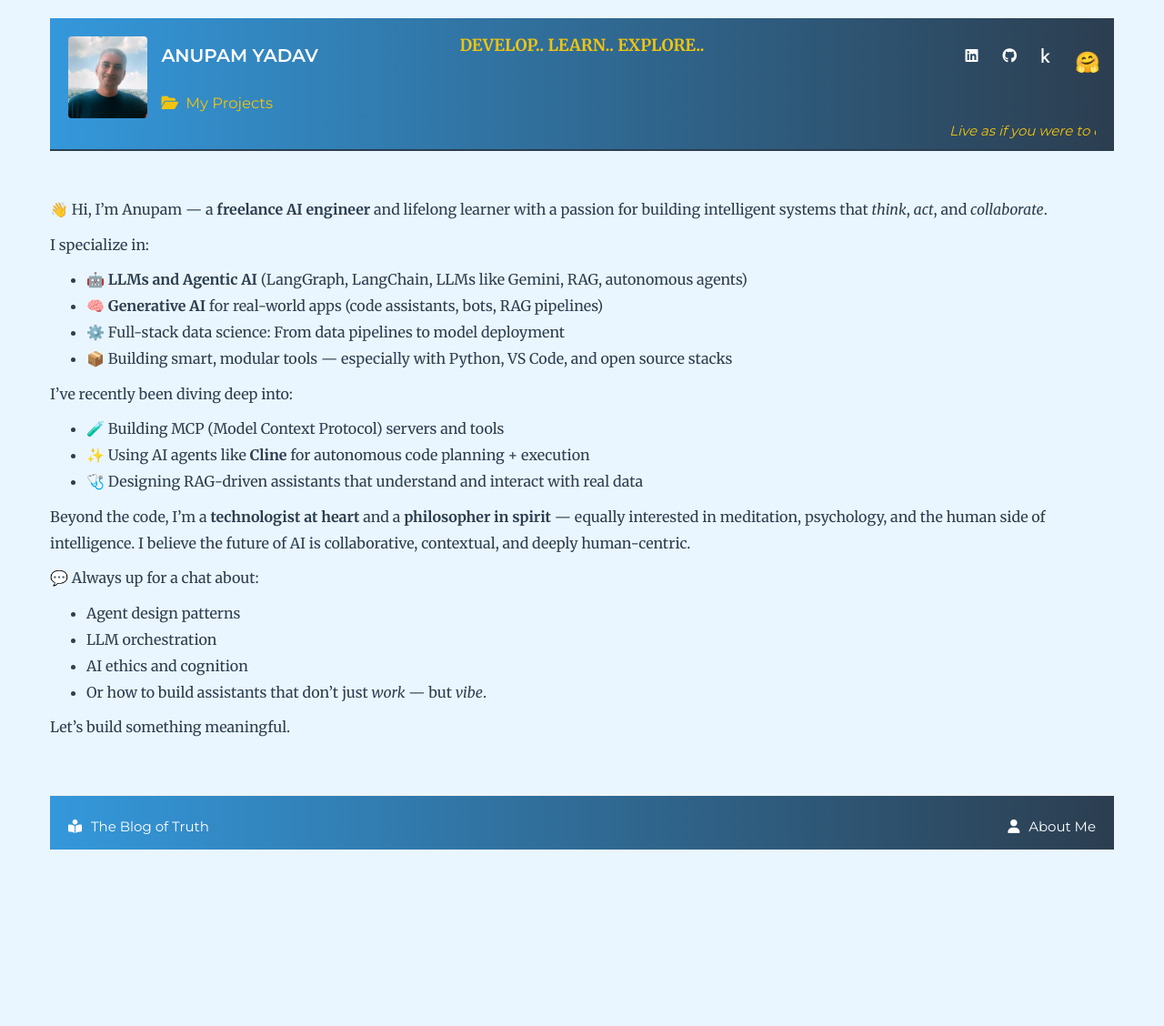
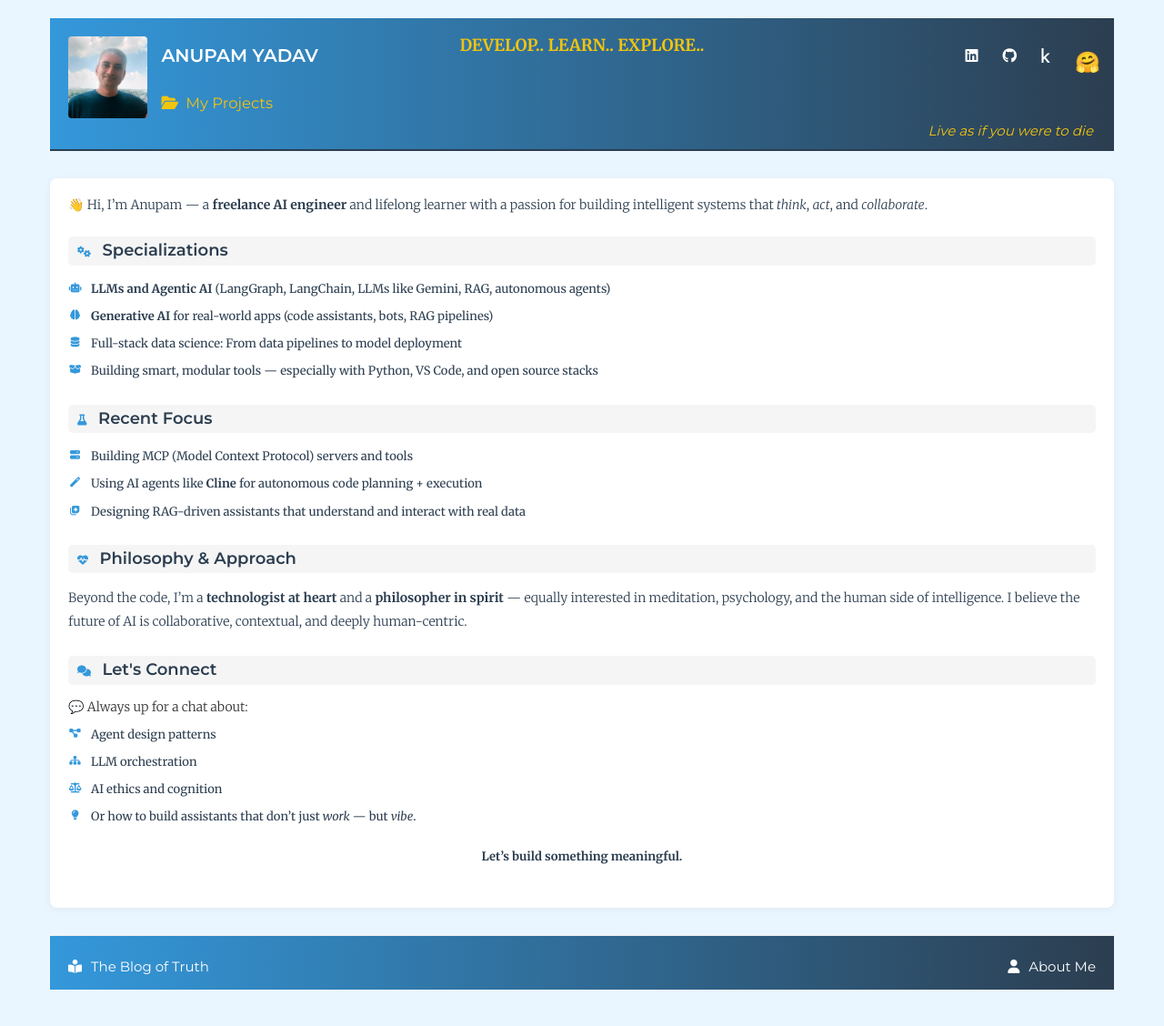
Before and after one commit to bk-anupam/bk-anupam.github.io, a Jekyll site: the page built from index.html, in a window 1280 px wide. Shown: the whole page at 91% size. Built offline with Jekyll 4.4.1, drawn with Linux system fonts in a browser that asks for light colours; before the commit the page ends 974 px from its top, so only the background shows below that.

Commit message:
Enhanced visual appeal of landing page

```diff
--- a/css/style.css
+++ b/css/style.css
@@ -451,9 +451,97 @@ marquee {
   vertical-align: middle; /* Align tags better with icons */
 }
 
-
 .repository-cards .card-footer {
   background-color: #f9f9f9;
   border-top: 1px solid #e0e0e0;
   padding: 0.75rem 1.5rem;
 }
+
+/* ==========================================================================
+  Bio Content Styles (index.html)
+  ========================================================================== */
+
+.bio-content {
+  padding: 20px 0; /* Keep padding or adjust */
+  background-color: #ffffff; /* Optional: Give it a white card background */
+  padding: 2rem; /* Add padding inside */
+  border-radius: 8px; /* Optional: Rounded corners */
+  box-shadow: 0 2px 10px rgba(0,0,0,0.05); /* Optional: Subtle shadow */
+  margin-top: 2rem; /* Space below header */
+}
+
+.bio-content section {
+  margin-bottom: 2.5rem; /* Space between sections */
+}
+
+.bio-content .lead { /* Style the intro paragraph */
+  font-size: 1.4rem;
+  font-weight: 300; /* Lighter weight for lead */
+  color: var(--primary-color);
+}
+
+.bio-content .section-title {
+  font-family: 'Montserrat', sans-serif;
+  font-size: 1.8rem;
+  font-weight: 600;
+  color: var(--primary-color);
+  margin-bottom: 1.5rem;
+  /* border-bottom: 1px solid #eee; /* Remove or comment out the border */
+  padding: 0.6rem 1rem; /* Add padding top/bottom and left/right */
+  display: block; /* Make it a block element to span width */
+  background-color: #f5f5f5; /* Light grey background */
+  border-radius: 5px; /* Optional: Slightly rounded corners */
+}
+
+.bio-content .section-title i {
+  margin-right: 0.75rem;
+  color: var(--secondary-color);
+  font-size: 1.2rem;
+}
+
+/* Style for lists with icons */
+.bio-content ul.icon-list {
+  list-style: none;
+  padding-left: 0;
+}
+
+.bio-content ul.icon-list li {
+  padding-left: 2.5rem; /* Indent text to make space for icon */
+  position: relative;
+  margin-bottom: 0.8rem; /* Space between list items */
+  line-height: 1.7;
+  font-size: 1.3rem; /* Set specific size for list items */
+}
+
+.bio-content ul.icon-list .list-icon {
+  position: absolute;
+  left: 0;
+  top: 4px; /* Adjust vertical alignment */
+  color: var(--secondary-color); /* Icon color */
+  font-size: 1.1rem; /* Icon size */
+  width: 1.5rem; /* Ensure consistent width for alignment */
+  text-align: center;
+}
+
+.bio-philosophy p {
+  line-height: 1.8;
+  color: #333; /* Slightly darker than default muted */
+}
+
+.bio-connect p:first-of-type { /* The "Always up for a chat" line */
+  font-size: 1.4rem; /* Increased size */
+  margin-bottom: 1rem;
+  color: #333; /* Ensure it's not too light */
+}
+
+.bio-connect p:last-of-type { /* The "Let's build" line */
+    font-size: 1.3rem;
+    text-align: center;
+    margin-top: 2rem;
+    color: var(--primary-color);
+}
+
+/* Optional: Specific styling for chat list */
+.bio-content ul.chat-list li {
+    /* Add specific styles if desired */
+}
--- a/index.html
+++ b/index.html
@@ -4,53 +4,47 @@ title: Develop, Learn, Explore
 description: The space for developing, learning and exploring
 ---
 <!-- Start of new bio section -->
-<div class="bio-content" style="padding: 20px 0;"> <!-- Added some padding for spacing -->
+<div class="bio-content"> <!-- Keep this wrapper -->
 
-    <p>👋 Hi, I’m Anupam — a <strong>freelance AI engineer</strong> and lifelong learner with a passion for building intelligent systems that <em>think</em>, <em>act</em>, and <em>collaborate</em>.</p>
+    <section class="bio-intro mb-4"> <!-- Added section and margin -->
+        <p class="lead">👋 Hi, I’m Anupam — a <strong>freelance AI engineer</strong> and lifelong learner with a passion for building intelligent systems that <em>think</em>, <em>act</em>, and <em>collaborate</em>.</p>
+    </section>
 
-    <p>I specialize in:</p>
-    <ul>
-        <li>🤖 <strong>LLMs and Agentic AI</strong> (LangGraph, LangChain, LLMs like Gemini, RAG, autonomous agents)</li>
-        <li>🧠 <strong>Generative AI</strong> for real-world apps (code assistants, bots, RAG pipelines)</li>
-        <li>⚙️ Full-stack data science: From data pipelines to model deployment</li>
-        <li>📦 Building smart, modular tools — especially with Python, VS Code, and open source stacks</li>
-    </ul>
+    <section class="bio-skills mb-4">
+        <h3 class="section-title"><i class="fas fa-cogs"></i> Specializations</h3> <!-- Added title and icon -->
+        <ul class="icon-list"> <!-- Added class for styling -->
+            <li><i class="fas fa-robot list-icon"></i> <strong>LLMs and Agentic AI</strong> (LangGraph, LangChain, LLMs like Gemini, RAG, autonomous agents)</li>
+            <li><i class="fas fa-brain list-icon"></i> <strong>Generative AI</strong> for real-world apps (code assistants, bots, RAG pipelines)</li>
+            <li><i class="fas fa-database list-icon"></i> Full-stack data science: From data pipelines to model deployment</li>
+            <li><i class="fas fa-box-open list-icon"></i> Building smart, modular tools — especially with Python, VS Code, and open source stacks</li>
+        </ul>
+    </section>
 
-    <p>I’ve recently been diving deep into:</p>
-    <ul>
-        <li>🧪 Building MCP (Model Context Protocol) servers and tools</li>
-        <li>✨ Using AI agents like <strong>Cline</strong> for autonomous code planning + execution</li>
-        <li>🩺 Designing RAG-driven assistants that understand and interact with real data</li>
-    </ul>
+    <section class="bio-focus mb-4">
+        <h3 class="section-title"><i class="fas fa-flask"></i> Recent Focus</h3>
+         <ul class="icon-list">
+            <li><i class="fas fa-server list-icon"></i> Building MCP (Model Context Protocol) servers and tools</li>
+            <li><i class="fas fa-magic list-icon"></i> Using AI agents like <strong>Cline</strong> for autonomous code planning + execution</li>
+            <li><i class="fas fa-notes-medical list-icon"></i> Designing RAG-driven assistants that understand and interact with real data</li>
+        </ul>
+    </section>
 
-    <p>Beyond the code, I’m a <strong>technologist at heart</strong> and a <strong>philosopher in spirit</strong> — equally interested in meditation, psychology, and the human side of intelligence. I believe the future of AI is collaborative, contextual, and deeply human-centric.</p>
+    <section class="bio-philosophy mb-4">
+         <h3 class="section-title"><i class="fas fa-heartbeat"></i> Philosophy & Approach</h3>
+        <p class="lead">Beyond the code, I’m a <strong>technologist at heart</strong> and a <strong>philosopher in spirit</strong> — equally interested in meditation, psychology, and the human side of intelligence. I believe the future of AI is collaborative, contextual, and deeply human-centric.</p>
+    </section>
 
-    <p>💬 Always up for a chat about:</p>
-    <ul>
-        <li>Agent design patterns</li>
-        <li>LLM orchestration</li>
-        <li>AI ethics and cognition</li>
-        <li>Or how to build assistants that don’t just <em>work</em> — but <em>vibe</em>.</li>
-    </ul>
-
-    <p>Let’s build something meaningful.</p>
+     <section class="bio-connect mb-4">
+        <h3 class="section-title"><i class="fas fa-comments"></i> Let's Connect</h3>
+        <p class="lead">💬 Always up for a chat about:</p>
+        <ul class="icon-list chat-list"> <!-- Added another class for potential specific styling -->
+            <li><i class="fas fa-project-diagram list-icon"></i> Agent design patterns</li>
+            <li><i class="fas fa-sitemap list-icon"></i> LLM orchestration</li>
+            <li><i class="fas fa-balance-scale list-icon"></i> AI ethics and cognition</li>
+            <li><i class="fas fa-lightbulb list-icon"></i> Or how to build assistants that don’t just <em>work</em> — but <em>vibe</em>.</li>
+        </ul>
+         <p class="mt-3"><strong>Let’s build something meaningful.</strong></p> <!-- Made final line stand out -->
+    </section>
 
 </div>
 <!-- End of new bio section -->
-
-<!-- The original blurb div and its contents (image, old intro, repo list) should be removed -->
-<!--
-<div class="blurb">
-    <div class="col-sm-4">
-        <img class="img-circle avatar" alt="Anupam Yadav" src="img/IMG_0786.png">
-    </div>
-    <h4 small class="text-muted">
-        I am a seeker of knowledge...
-    </h4 small>
-    <p> Below is a list of my repositories on github. </p>
-    <ul>
-        <li><a href="/pages/JavaDsAlgos.html">...</a></li>
-        ...
-    </ul>
-</div>
--->
```
Lines whose indentation alone changed are shown as unchanged.
